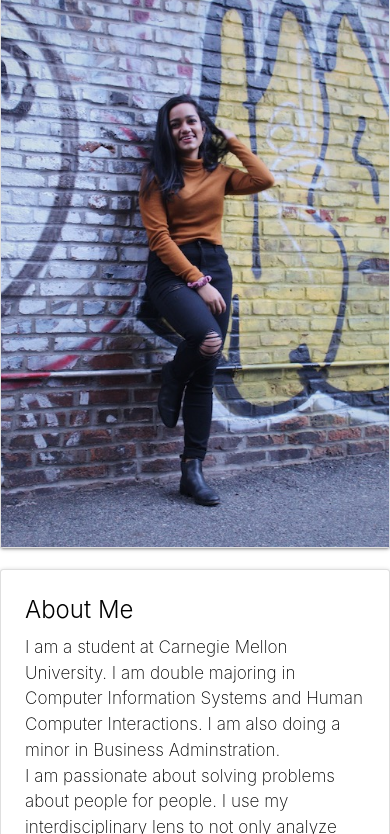
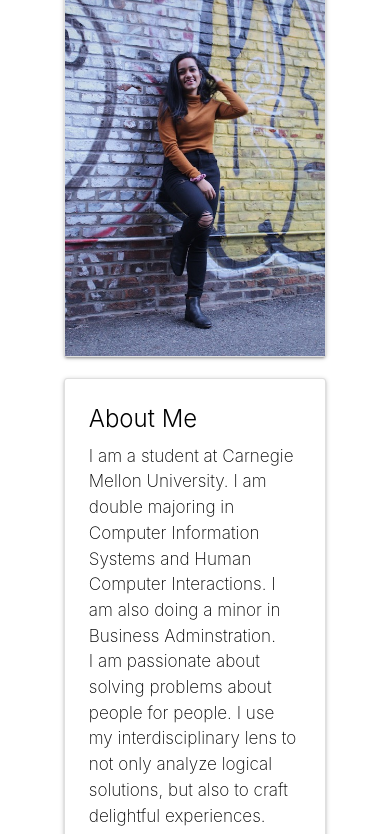
Before and after one commit to ebanerje/ebanerje.github.io, a plain HTML site: page about.html in a window 390 px wide. Shown: the part 106-940 px from the top of the page. Drawn offline with nearby package versions, Linux system fonts and the light colour scheme.

Commit message:
made all pages responsive

```diff
--- a/about.html
+++ b/about.html
@@ -55,9 +55,9 @@
         </header>
 
         <!-- Image on About Page -->
-        <div class="row">
+        <div class="row" id=aboutimgtext>
             <div id = aboutimg class="col-sm-6">
-                <div class="card">
+                <div class="card" id="abtimg">
                     <div class="card-image">
                       <img src="assets/img/about.JPG">
                 </div>
@@ -65,7 +65,7 @@
               </div>
               <!-- Text on About Page -->
             <div id = abouttext class="col-sm-6">
-              <div class="card white">
+              <div class="card white" id="abttxt">
                 <div class="card-content black-text">
                   <span class="card-title">About Me</span>
                   <p class="flow-text">I am a student at Carnegie Mellon University. I am double majoring in Computer Information
--- a/assets/css/style.css
+++ b/assets/css/style.css
@@ -162,6 +162,12 @@ nav ul a:focus {
 }
 
 /*About*/
+
+#aboutimgtext {
+    margin-left: 12.5%;
+    margin-right: 12.5%;
+}
+
 .card .card-content p {
     text-decoration: none;
     font-weight: 200;
```
